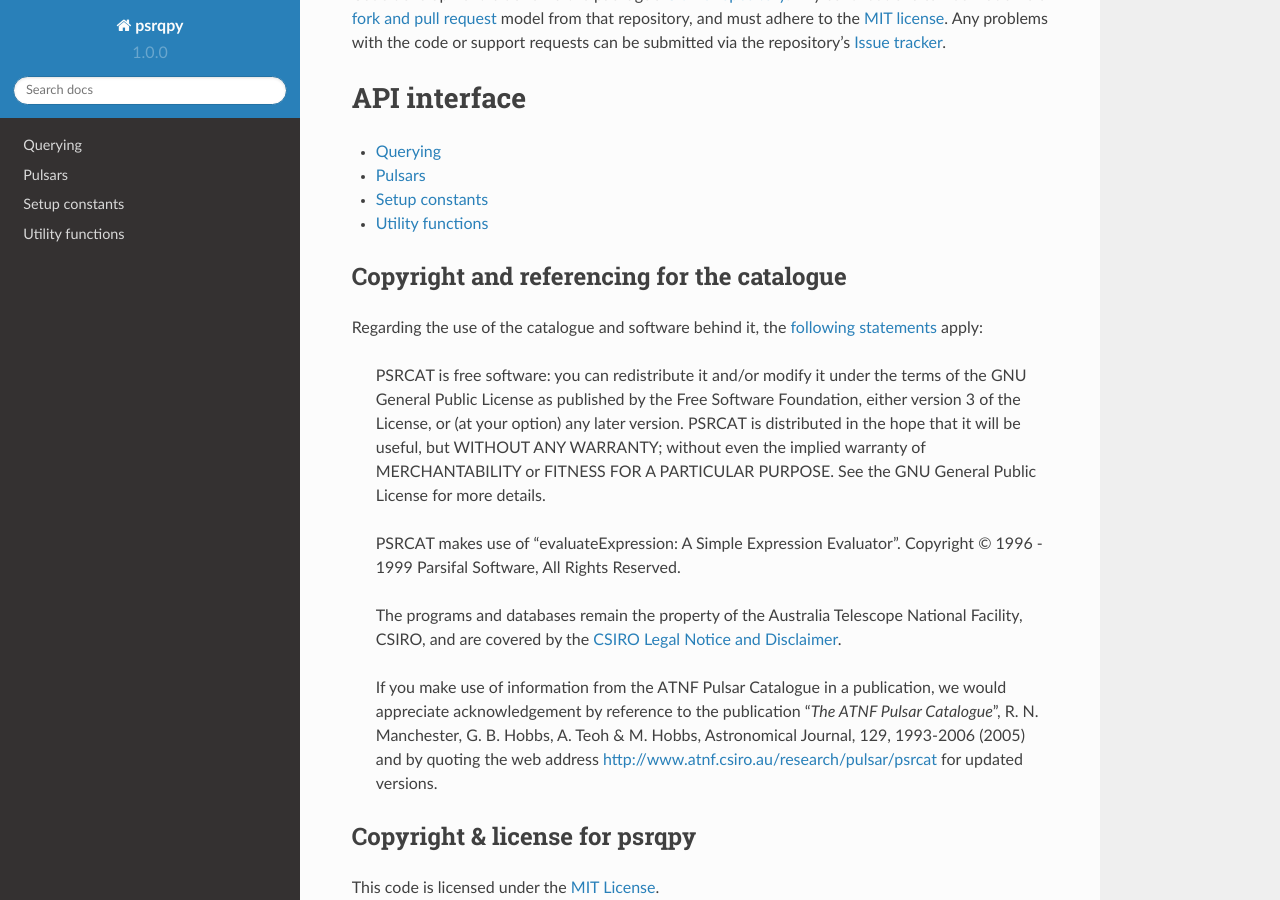
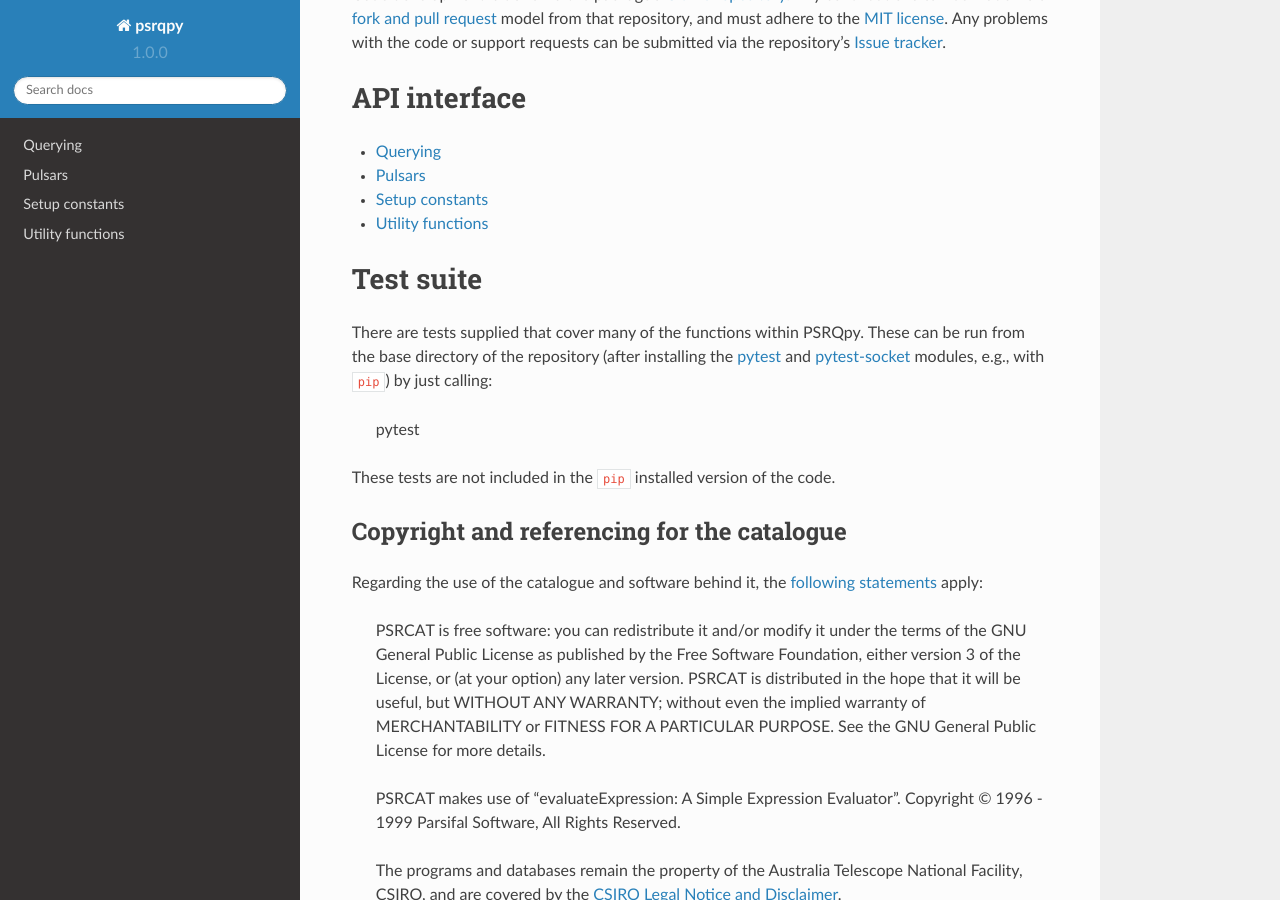
Before and after one commit to mattpitkin/psrqpy, a Sphinx documentation site: the page built from docs/source/index.rst, in a window 1280 px wide and 900 px high, scrolled down 7215 px. Built offline with Sphinx 7.4.7 and the Read the Docs theme 2.0.0, drawn with Linux system fonts in a browser that asks for light colours.

Commit message:
Add info about test suite to README

```diff
--- a/docs/source/index.rst
+++ b/docs/source/index.rst
@@ -307,6 +307,17 @@ API interface
    config
    utils
 
+Test suite
+==========
+
+There are tests supplied that cover many of the functions within PSRQpy. These can be run from the
+base directory of the repository (after installing the `pytest <https://docs.pytest.org/en/latest/>`_ and
+`pytest-socket <https://pypi.org/project/pytest-socket/>`_ modules, e.g., with ``pip``) by just calling:
+
+    pytest
+
+These tests are not included in the ``pip`` installed version of the code.
+
 Copyright and referencing for the catalogue
 -------------------------------------------
 
--- /dev/null
+++ b/test_requirements.txt
@@ -0,0 +1,3 @@
+pytest>=3.6.3
+pytest-socket
+pytest-cov
```
Also changed, not shown: README.md (+12 -0 lines), .travis.yml.
